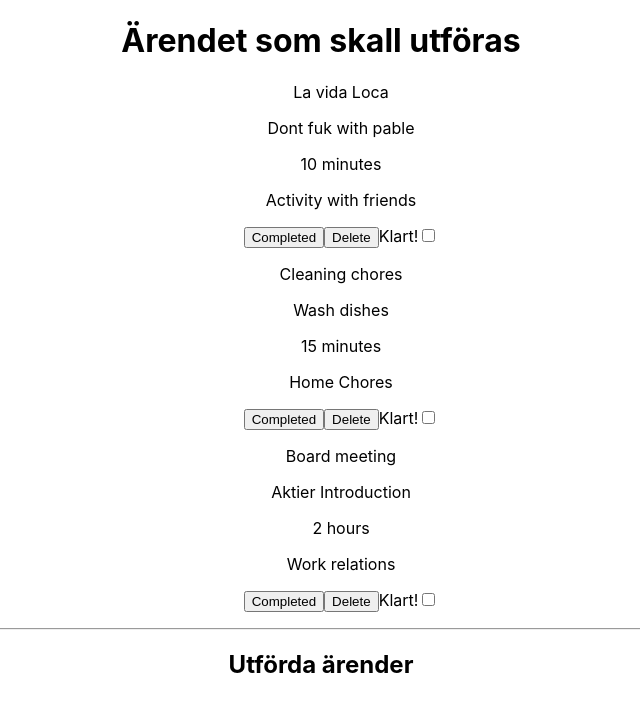
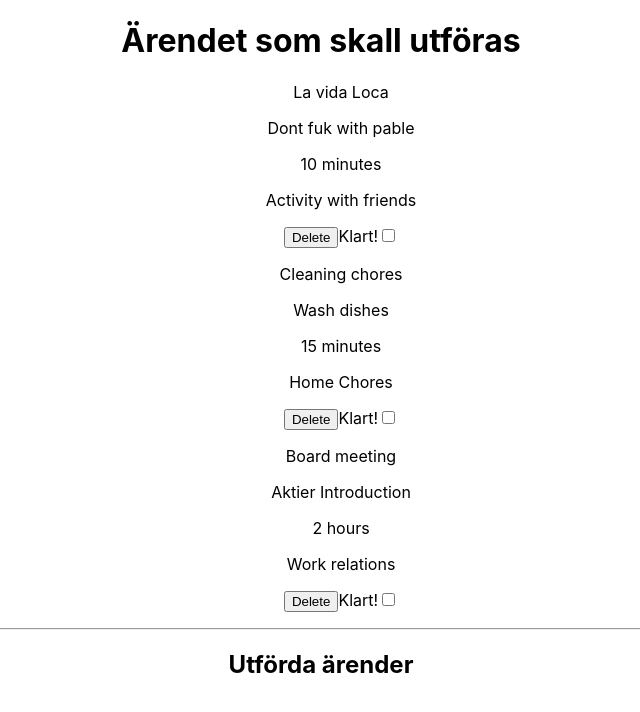
Before and after one commit to DetectiveGarcia/Task-Habits-applikation, a React (Create React App) app: page /tasks in a window 1280 px wide. Shown: the top 712 px of the page, without its empty margins (319-959 px from the left). Built offline with nearby package versions, Linux system fonts and the light colour scheme.

Commit message:
delted delete btn

```diff
--- a/src/Components/Todo.jsx
+++ b/src/Components/Todo.jsx
@@ -8,7 +8,7 @@ export default function Todo(props) {
       <p>{props.todos.description}</p>
       <p>{props.todos.time}</p>
       <p>{props.todos.type}</p>
-      <button onClick={props.onComplete}>Completed</button>
+      {/* <button onClick={props.onComplete}>Completed</button> */}
       <button onClick={props.onDelete}>Delete</button>
       <label value="Done">Klart!</label>
         <input type="checkbox" onChange={props.checked} />
--- a/src/Pages/Task.jsx
+++ b/src/Pages/Task.jsx
@@ -28,17 +28,25 @@ export default function Task() {
       completed: false,
     },
   ]);
-  const handleChecked = () => {
-    setIsChecked(!isChecked);
-  };
-  const handleComplete = (index) => {
+  const handleChecked = (index) => {
+    if (setIsChecked(!isChecked)) {
       // Create a copy of the toDo array
       const updatedToDo = [...toDo];
       // Update the completed status of the selected task
       updatedToDo[index].completed = true;
       // Update the state
       setComplete(updatedToDo);
+    }
   };
+  console.log(handleChecked)
+//   const handleComplete = (index) => {
+//     // Create a copy of the toDo array
+//     const updatedToDo = [...toDo];
+//     // Update the completed status of the selected task
+//     updatedToDo[index].completed = true;
+//     // Update the state
+//     setComplete(updatedToDo);
+//   };
 
   const handleDelete = (index) => {
     const updatedToDo = [...toDo];
@@ -55,8 +63,8 @@ export default function Task() {
           return (
             <>
               <Todo
-                checked={handleChecked}
-                onComplete={() => handleComplete(i)}
+                checked={() =>handleChecked(i)}
+                // onComplete={() => handleComplete(i)}
                 todos={todos}
                 onDelete={() => handleDelete(i)}
               />
```
Lines whose indentation alone changed are shown as unchanged.
